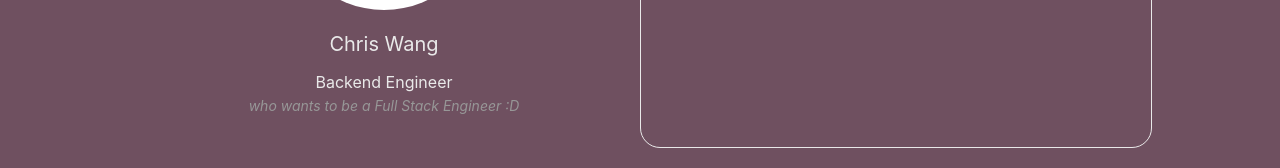
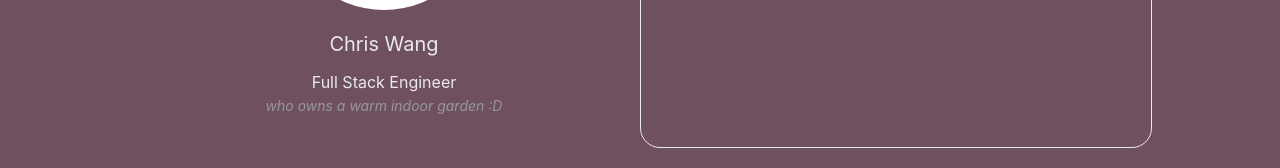
Before and after one commit to wangchristine/tw-stock, a Vue app: page / in a window 1280 px wide. Shown: the part 511-679 px from the top of the page. Built offline with nearby package versions, Linux system fonts and the light colour scheme.

Commit message:
update profile

```diff
--- a/src/views/HomeView.vue
+++ b/src/views/HomeView.vue
@@ -7,9 +7,9 @@
         <img src="@/assets/avatar.png" class="avatar" alt="My Avatar" />
         <div class="author">Chris Wang</div>
         <div class="experience">
-          <div class="title">Backend Engineer</div>
+          <div class="title">Full Stack Engineer</div>
           <div class="description">
-            who wants to be a Full Stack Engineer :D
+            who owns a warm indoor garden :D
           </div>
         </div>
       </div>
```
